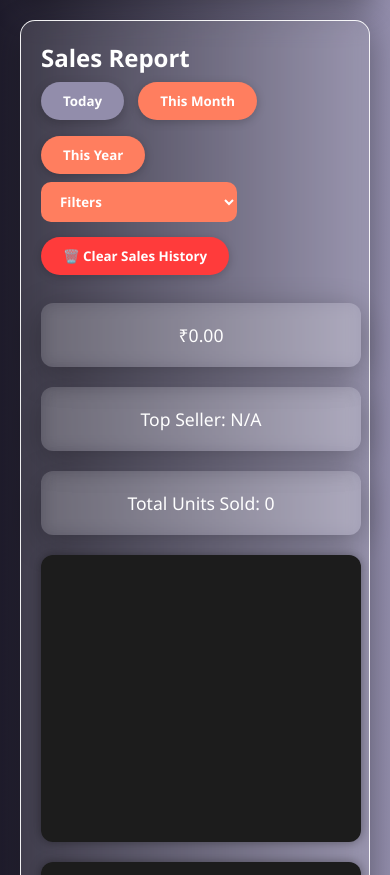
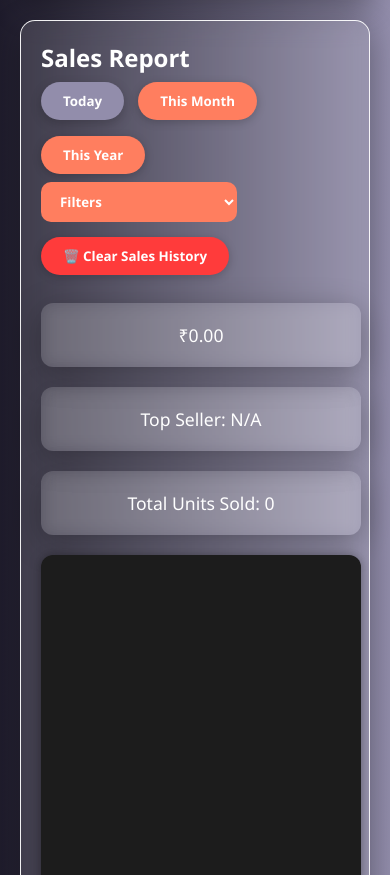
Before and after one commit to SharanB12/Billing-System, a plain HTML site: page index.html in a window 390 px wide. Shown: the part 208-1083 px from the top of the page. Drawn offline with nearby package versions, Linux system fonts and the light colour scheme; no server answers.

Commit message:
Update style.css

```diff
--- a/style.css
+++ b/style.css
@@ -244,11 +244,6 @@ canvas {
   width: 100% !important;
   height: 300px !important;
 }
-@media (max-width: 768px) {
-  canvas {
-    height: 250px !important;
-  }
-}
 
 #chartTypeSelector {
   padding: 10px 15px;
```
